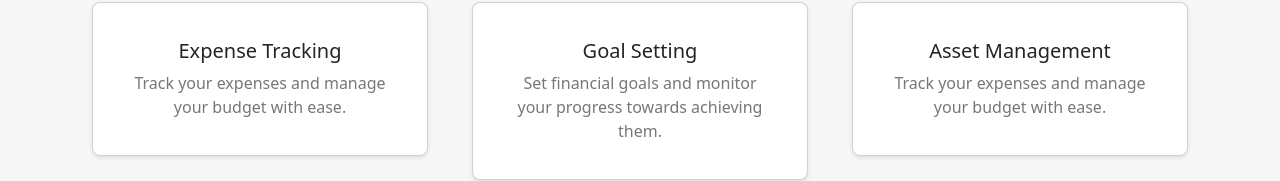
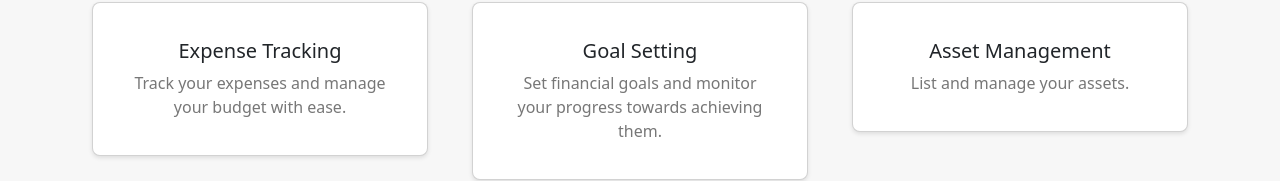
Before and after one commit to Elvis-Njoroge/jipange, a React (Create React App) app in the folder client/: page / in a window 1280 px wide. Shown: the part 466-647 px from the top of the page. Built offline with nearby package versions, Linux system fonts and the light colour scheme.

Commit message:
altered landing page

```diff
--- a/client/src/Components/Landingpage.jsx
+++ b/client/src/Components/Landingpage.jsx
@@ -31,7 +31,7 @@ const Landingpage = () => {
     },
     {
       title: 'Asset Management',
-      description: 'Track your expenses and manage your budget with ease.',
+      description: 'List and manage your assets.',
       icon: 'fas fa-chart-pie',
     }
   ];
```
